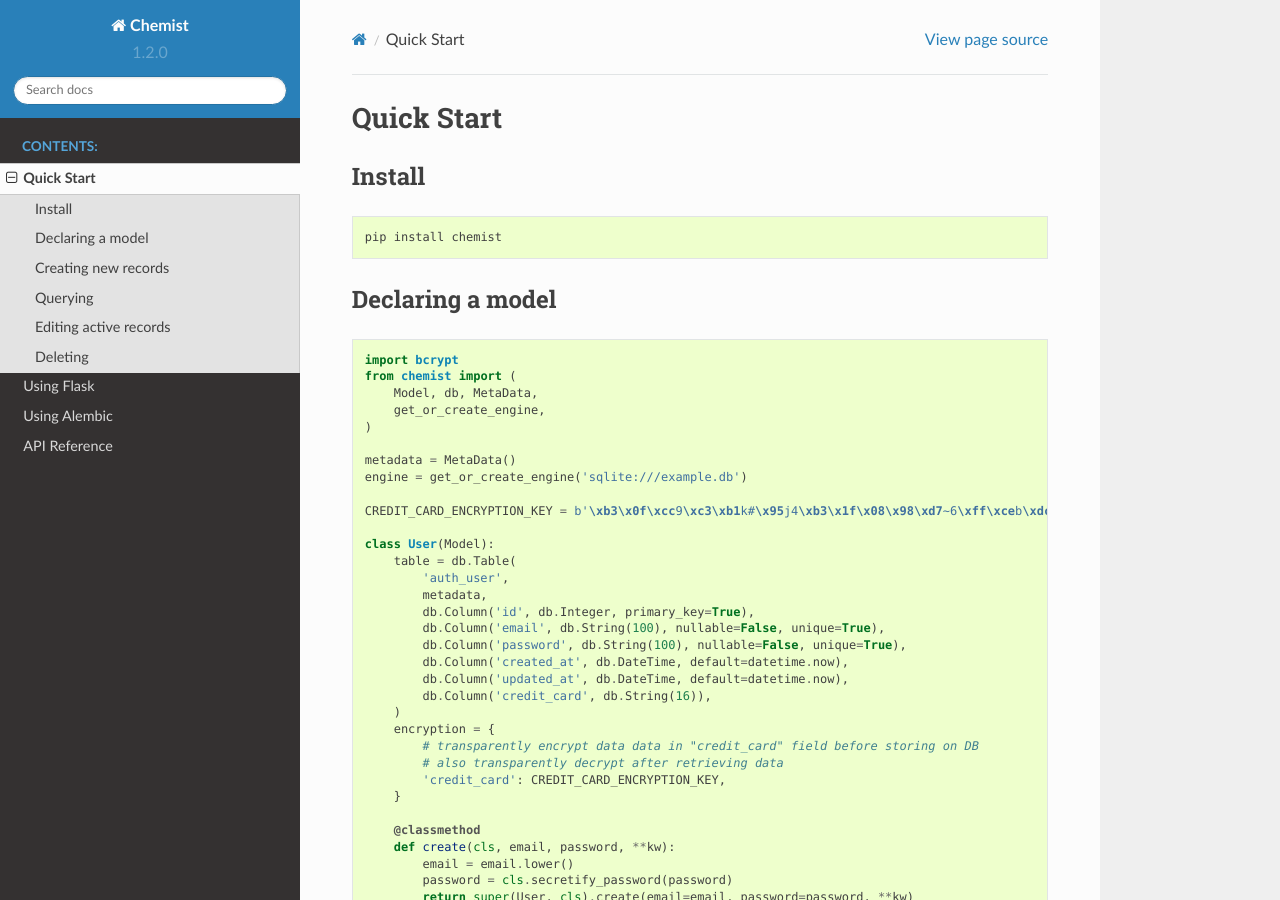
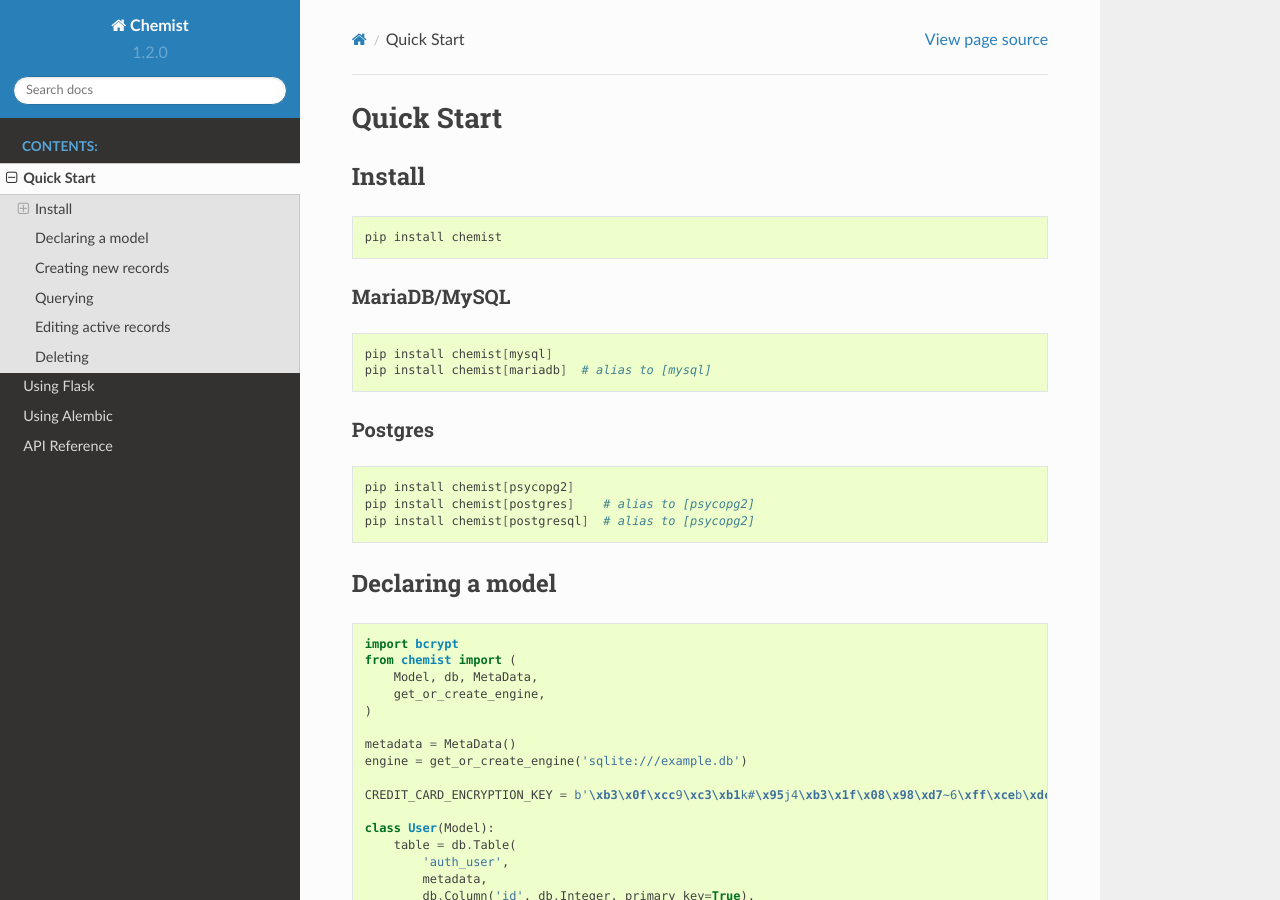
Before and after one commit to gabrielfalcao/chemist, a Sphinx documentation site: the page built from docs/source/tutorial.rst, in a window 1280 px wide and 900 px high. Built offline with Sphinx 7.4.7 and the Read the Docs theme 2.0.0, drawn with Linux system fonts in a browser that asks for light colours.

```diff
--- a/docs/source/tutorial.rst
+++ b/docs/source/tutorial.rst
@@ -10,6 +10,25 @@ Install
 .. code:: bash
 
    pip install chemist
+
+
+MariaDB/MySQL
+~~~~~~~~~~~~~
+
+.. code:: bash
+
+   pip install chemist[mysql]
+   pip install chemist[mariadb]  # alias to [mysql]
+
+
+Postgres
+~~~~~~~~
+
+.. code:: bash
+
+   pip install chemist[psycopg2]
+   pip install chemist[postgres]    # alias to [psycopg2]
+   pip install chemist[postgresql]  # alias to [psycopg2]
 
 
 Declaring a model
```
Also changed, not shown: setup.py (+12 -0 lines).
